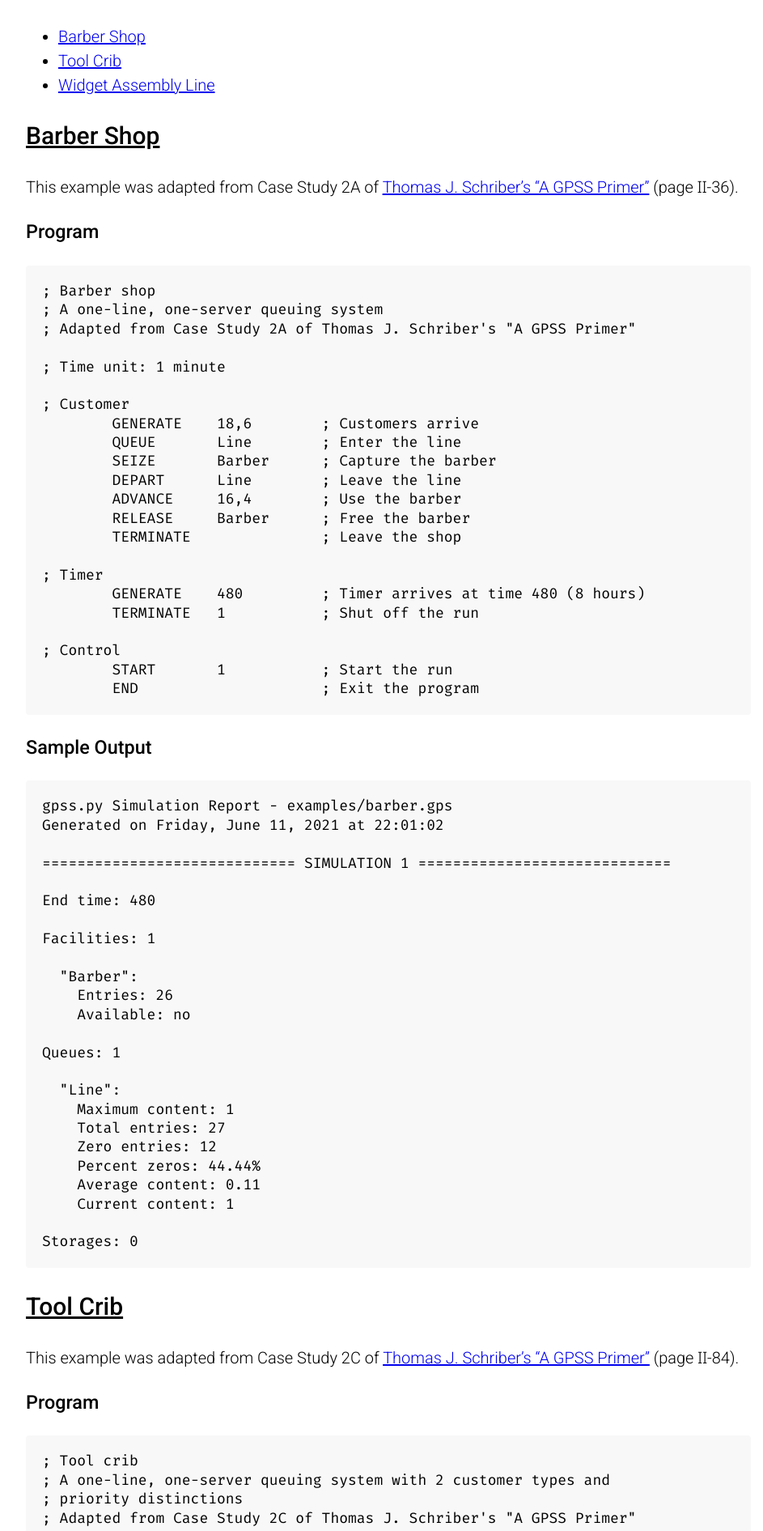
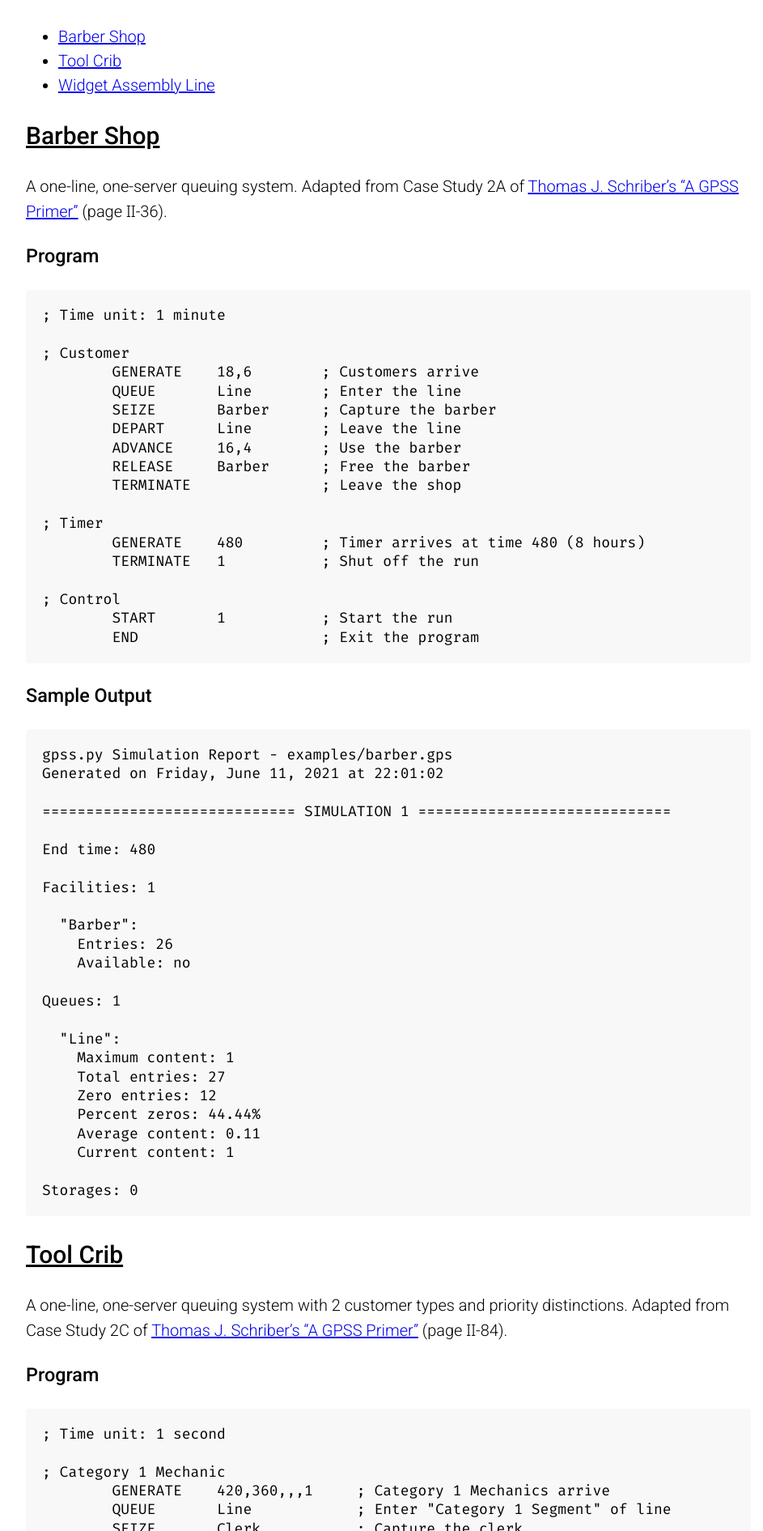
Before and after one commit to martendo/gpss.py, a Jekyll site: the page built from docs/examples.md, in a window 1280 px wide. Shown: the part 343-2234 px from the top of the page at 81% size, without its empty margins (160-1103 px from the left). Built offline with Jekyll 4.4.1, drawn with Linux system fonts in a browser that asks for light colours; some of the changed text lies outside the part shown.

Commit message:
Include the examples' headers in text

```diff
--- a/docs/examples.md
+++ b/docs/examples.md
@@ -14,16 +14,12 @@ All examples on this page can be found in
 - [Widget Assembly Line](#widget-assembly-line)
 
 ## Barber Shop
-This example was adapted from Case Study 2A of
+A one-line, one-server queuing system. Adapted from Case Study 2A of
 [Thomas J. Schriber's "A GPSS Primer"][gpss primer]{:target="_blank"}
 (page <span class="roman-numeral">II</span>-36).
 
 ### Program
 ~~~
-; Barber shop
-; A one-line, one-server queuing system
-; Adapted from Case Study 2A of Thomas J. Schriber's "A GPSS Primer"
-
 ; Time unit: 1 minute
 
 ; Customer
@@ -73,17 +69,13 @@ Storages: 0
 ~~~
 
 ## Tool Crib
-This example was adapted from Case Study 2C of
+A one-line, one-server queuing system with 2 customer types and priority
+distinctions. Adapted from Case Study 2C of
 [Thomas J. Schriber's "A GPSS Primer"][gpss primer]{:target="_blank"}
 (page <span class="roman-numeral">II</span>-84).
 
 ### Program
 ~~~
-; Tool crib
-; A one-line, one-server queuing system with 2 customer types and
-; priority distinctions
-; Adapted from Case Study 2C of Thomas J. Schriber's "A GPSS Primer"
-
 ; Time unit: 1 second
 
 ; Category 1 Mechanic
@@ -142,16 +134,13 @@ Storages: 0
 ~~~
 
 ## Widget Assembly Line
-This example was adapted from Case Study 2D of
+A one-line, one-server queuing system with feedback. Adapted from Case
+Study 2D of
 [Thomas J. Schriber's "A GPSS Primer"][gpss primer]{:target="_blank"}
 (page <span class="roman-numeral">II</span>-99).
 
 ### Program
 ~~~
-; Widget assembly line
-; A one-line, one-server queuing system with feedback
-; Adapted from Case Study 2D of Thomas J. Schriber's "A GPSS Primer"
-
 ; Time unit: 1 minute
 
 ; Widget
```
